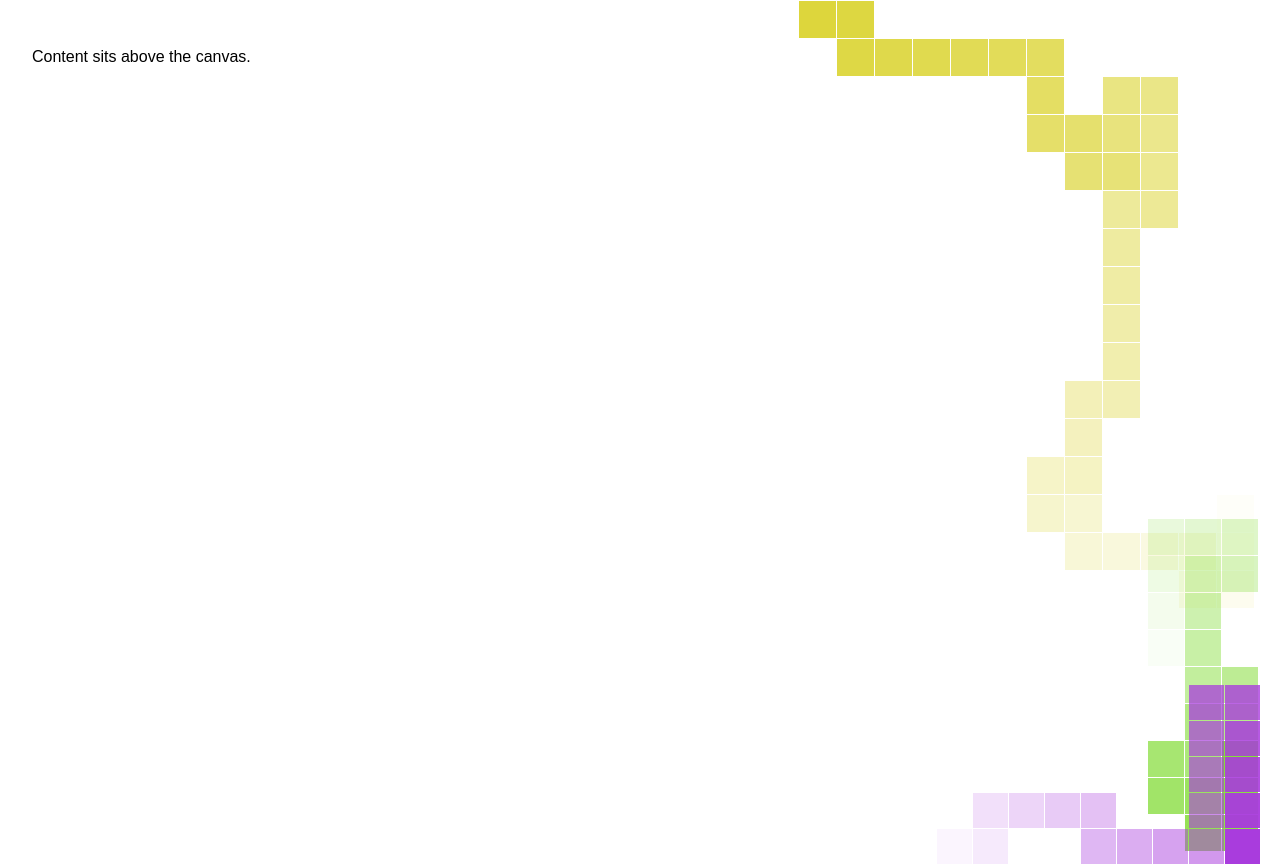
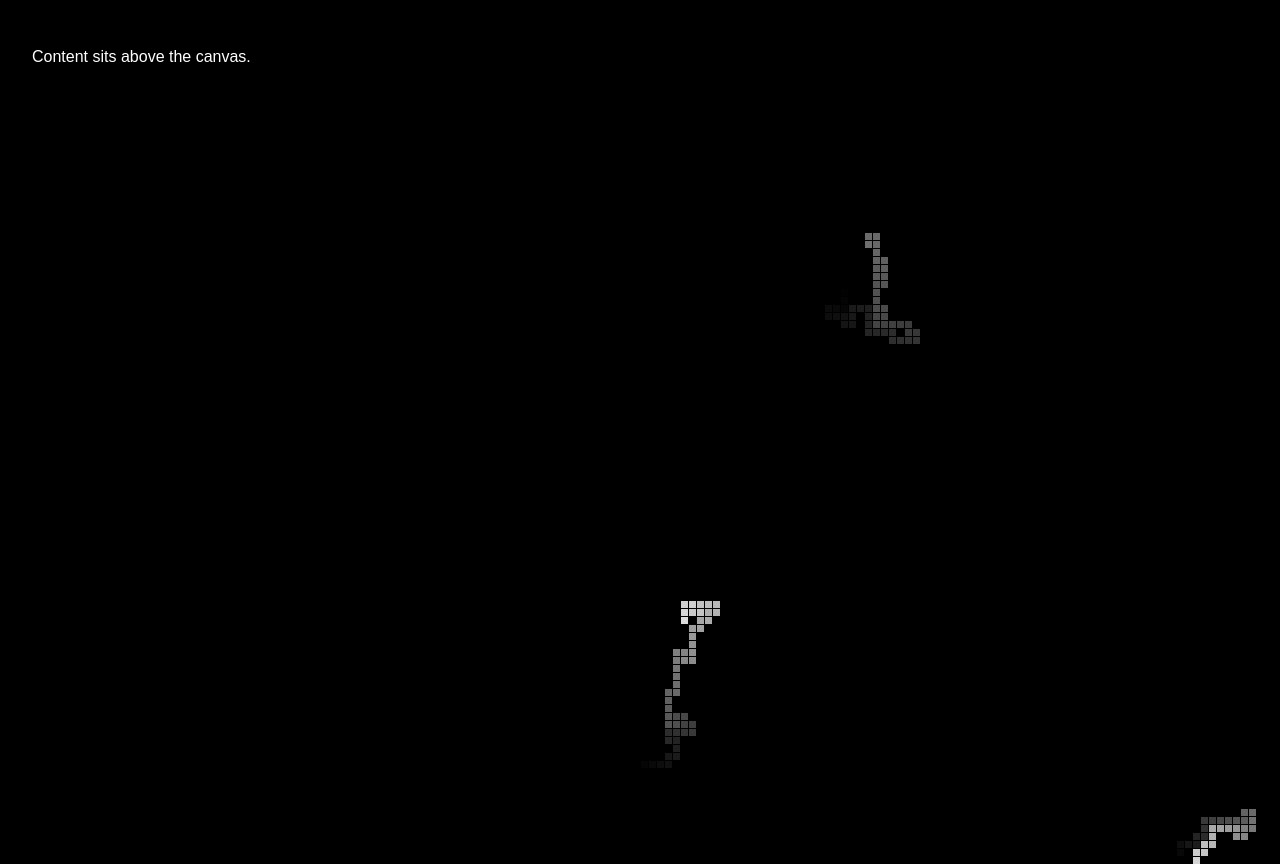
Before and after one commit to robots-building-robots/jwalker, a website: page demo.html in a window 1280 px wide. Drawn offline with Linux system fonts and the light colour scheme; files that its build step writes are made by us from their sources.

Commit message:
Style: black canvas, white text, greyscale walkers, fixed 8px grid
Co-Authored-By: Claude Sonnet 4.6 <noreply@anthropic.com>

```diff
--- a/demo.html
+++ b/demo.html
@@ -5,7 +5,7 @@
   <meta name="viewport" content="width=device-width, initial-scale=1.0">
   <title>jwalker demo</title>
   <style>
-    body { margin: 0; font-family: sans-serif; }
+    body { margin: 0; font-family: sans-serif; color: white; }
     main { height: 100vh; padding: 2rem; }
   </style>
 </head>
--- a/jwalker.js
+++ b/jwalker.js
@@ -76,16 +76,18 @@
     }
   }
 
+  const GRID_SIZE = 8;
+
   function randomColor() {
-    return `hsl(${Math.random() * 360}, 70%, 55%)`;
+    const l = 40 + Math.floor(Math.random() * 55);
+    return `hsl(0, 0%, ${l}%)`;
   }
 
   function randomWalker(canvas) {
-    const size = 16 + Math.floor(Math.random() * 24);
     return new Walker(canvas, {
       x:      Math.random() * canvas.width,
       y:      Math.random() * canvas.height,
-      size,
+      size:   GRID_SIZE,
       color:  randomColor(),
       speed:  4 + Math.random() * 8,
       length: 20 + Math.floor(Math.random() * 40),
@@ -117,7 +119,8 @@
       last = ts;
 
       const ctx = canvas.getContext('2d');
-      ctx.clearRect(0, 0, canvas.width, canvas.height);
+      ctx.fillStyle = '#000';
+      ctx.fillRect(0, 0, canvas.width, canvas.height);
       walkers.forEach(w => { w.update(dt); w.draw(ctx); });
       requestAnimationFrame(loop);
     }
```
